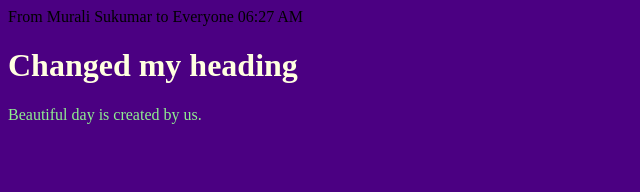
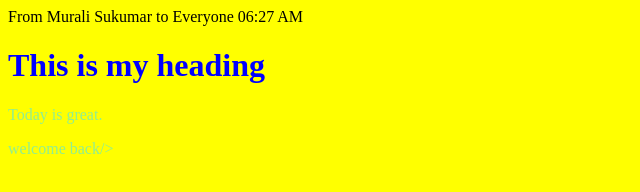
Before and after one commit to karlapalem-padmini/GIT_FirstLearn, a plain HTML site: page Index.html in a window 1280 px wide. Shown: the whole page, without its empty margins (0-640 px from the left). Drawn offline with Linux system fonts and the light colour scheme.

Commit message:
changes made in Index.html

```diff
--- a/Index.html
+++ b/Index.html
@@ -6,8 +6,9 @@ From Murali Sukumar to Everyone 06:27 AM
 </head>
 <body>
 
-<h1>Changed my heading</h1>
-<p>Beautiful day is created by us.</p>
+<h1>This is my heading</h1>
+<p>Today is great.</p>
+<p>welcome back/>
 
 </body>
 </html>
--- a/style.css
+++ b/style.css
@@ -1,8 +1,8 @@
 body {
-  background-color: indigo;
+  background-color: yellow;
 }
 h1 {
-  color: lightyellow;
+  color: blue;
 }
 p {
   color: lightgreen;
```
